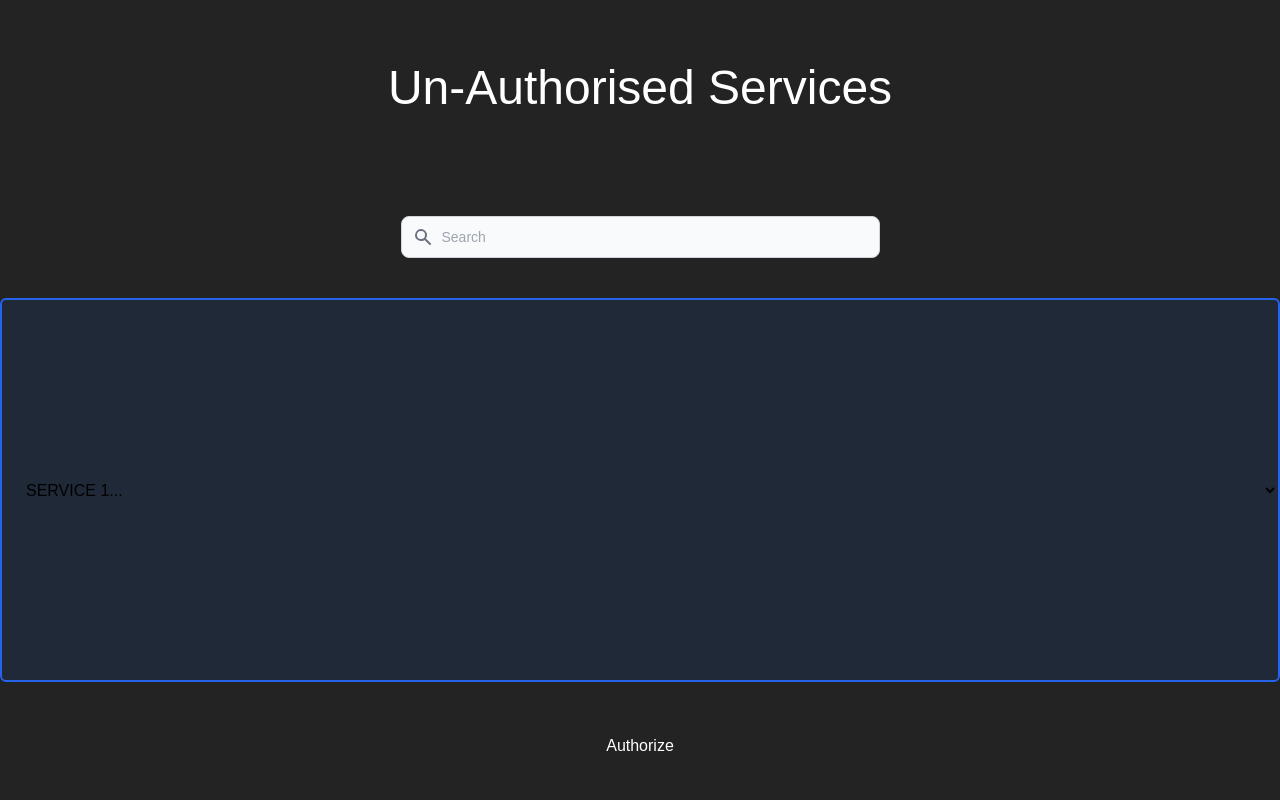
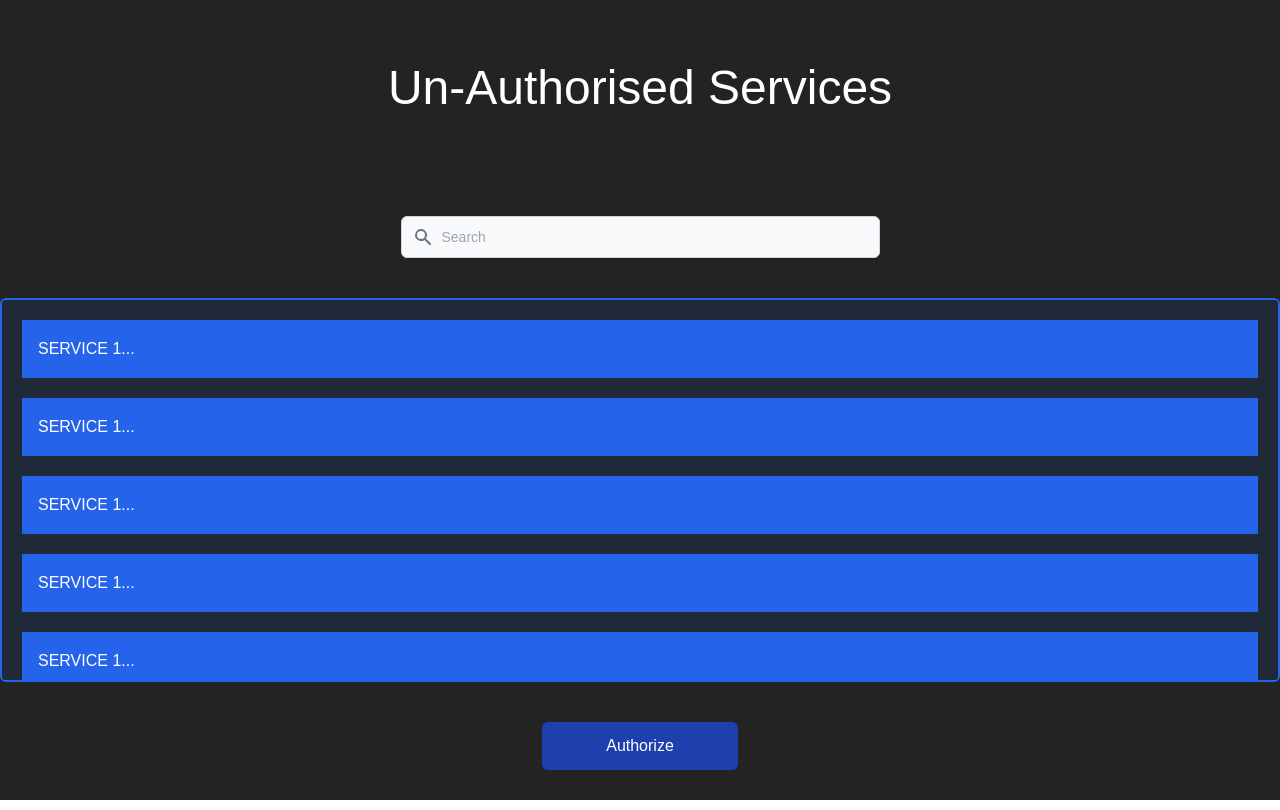
Before and after one commit to PrivTap/PrivTap, a Vue app in the folder frontend/: page /unauthorizedservices in a window 1280 px wide. Built offline with nearby package versions, Linux system fonts and the light colour scheme; no server answers.

Commit message:
Fixed UnAuthorizedPage, Refactored Code [develop]

```diff
--- a/frontend/src/views/PersonalPageView.vue
+++ b/frontend/src/views/PersonalPageView.vue
@@ -1,7 +1,5 @@
 <template>
-    <!-- <link rel="stylesheet" href="/dist/output.css" />
 
-    <title>Persnal Page</title> -->
   <div class="text-center py-20" >
     <div class="text-4xl text-white font-semibold pb-10">
       <a >Personal Page</a>
--- a/frontend/src/views/UnAuthorizedServicesView.vue
+++ b/frontend/src/views/UnAuthorizedServicesView.vue
@@ -27,13 +27,15 @@
         <input
           type="text"
           id="simple-search"
-          class="px-64 bg-gray-50 border border-gray-300 text-gray-800 text-sm rounded-lg focus:ring-blue-500 focus:border-blue-500 block w-full pl-10 p-2.5 dark:bg-gray-700 dark:border-gray-600 dark:placeholder-gray-400 dark:text-black dark:focus:ring-blue-500 dark:focus:border-blue-500"
+          class="px-64 bg-gray-50 border border-gray-300 text-black text-sm rounded-md block w-full pl-10 p-2.5"
           placeholder="Search"
+
         />
       </div>
     </form>
 
     <select
+    multiple
 
       class="container mx-auto grid grid-cols-1 bg-gray-800 rounded-md px-5 py-5 border-2 border-blue-600 overflow-y-scroll h-96 overscroll-auto w-full space-y-5">
 
@@ -70,7 +72,7 @@
 
 
     <div class="flex flex-row justify-center py-10 space-x-32">
-        <button type="button" class="px-16 py-3 bg-blue3 text-white">
+        <button type="button" class="px-16 py-3 bg-blue-800 text-white rounded-md hover:bg-blue-900">
           Authorize
         </button>
       </div>
```
